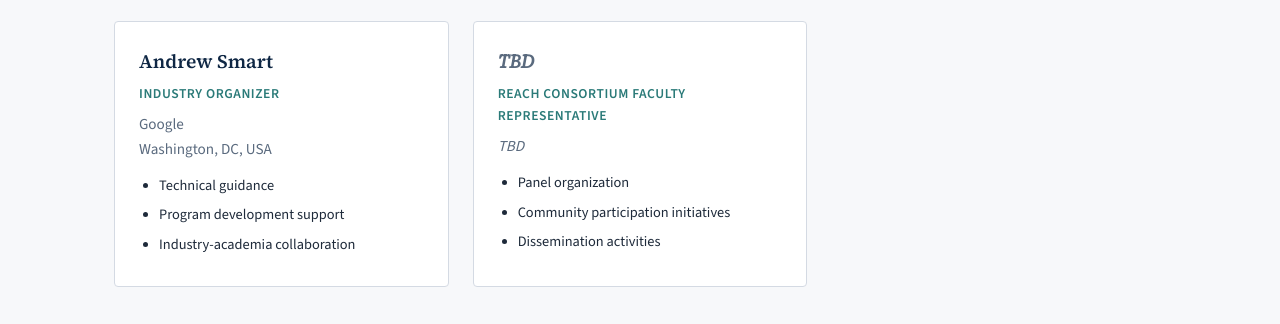
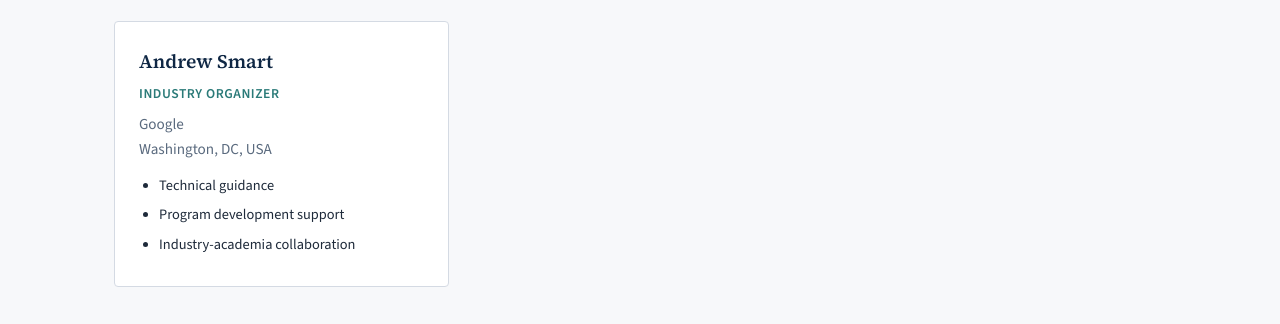
Before and after one commit to Samtaylek17/xaic, a plain HTML site: page organizing-committee.html in a window 1280 px wide. Shown: the part 719-1043 px from the top of the page. Drawn offline with nearby package versions, Linux system fonts and the light colour scheme.

Commit message:
update committee

```diff
--- a/organizing-committee.html
+++ b/organizing-committee.html
@@ -68,16 +68,7 @@
           </ul>
         </article>
 
-        <article class="organizer-card">
-          <p class="organizer-name"><span class="tbd">TBD</span></p>
-          <p class="organizer-role">REACH Consortium Faculty Representative</p>
-          <p class="organizer-affiliation"><span class="tbd">TBD</span></p>
-          <ul>
-            <li>Panel organization</li>
-            <li>Community participation initiatives</li>
-            <li>Dissemination activities</li>
-          </ul>
-        </article>
+
       </div>
     </section>
 
```
